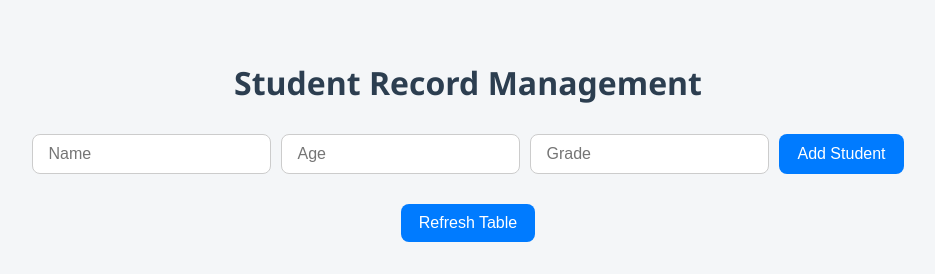
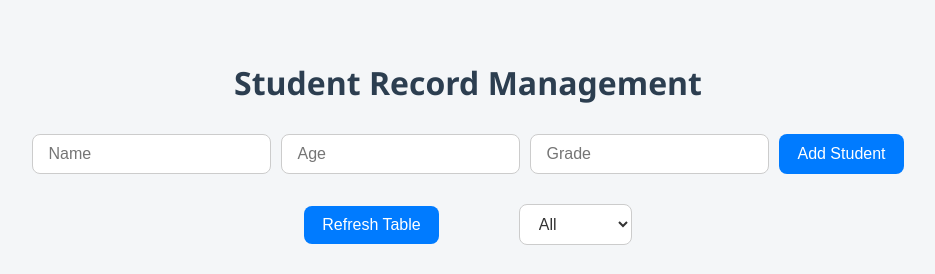
Before and after one commit to plufle/database-connectivity, a Flask app: page / in a window 1280 px wide. Shown: the top 274 px of the page, without its empty margins (172-1107 px from the left). Run offline with Flask 3, Linux system fonts and the light colour scheme; data that the repository does not hold is empty.

Commit message:
all done

```diff
--- a/static/script.js
+++ b/static/script.js
@@ -2,11 +2,14 @@ document.addEventListener("DOMContentLoaded", () => {
   const form = document.getElementById("student-form");
   const tableBody = document.querySelector("#student-table tbody");
 
-  function loadStudents() {
-    // Add timestamp to force fresh request
+  function loadStudents(gradeFilter = "") {
     fetch(`/students?ts=${Date.now()}`)
       .then((res) => res.json())
       .then((data) => {
+        if (gradeFilter) {
+          data = data.filter((student) => student.grade === gradeFilter);
+        }
+
         tableBody.innerHTML = "";
         data.forEach((student) => {
           const row = document.createElement("tr");
@@ -37,7 +40,7 @@ document.addEventListener("DOMContentLoaded", () => {
       body: JSON.stringify({ name, age, grade }),
     }).then(() => {
       form.reset();
-      loadStudents();
+      loadStudents("");
     });
   });
 
@@ -56,17 +59,26 @@ document.addEventListener("DOMContentLoaded", () => {
       method: "PUT",
       headers: { "Content-Type": "application/json" },
       body: JSON.stringify({ name, age, grade }),
-    }).then(loadStudents);
+    }).then(() => {
+      loadStudents(document.getElementById("filter-grade").value);
+    });
   };
 
   window.deleteStudent = (id) => {
     fetch(`/students/${id}`, {
       method: "DELETE",
-    }).then(loadStudents);
+    }).then(() => {
+      loadStudents(document.getElementById("filter-grade").value);
+    });
   };
   document.getElementById("refresh-btn").addEventListener("click", () => {
-    loadStudents();
+    loadStudents(document.getElementById("filter-grade").value);
   });
 
-  loadStudents();
+  document.getElementById("filter-grade").addEventListener("change", (e) => {
+    const gradeFilter = e.target.value;
+    loadStudents(gradeFilter);
+  });
+
+  loadStudents("");
 });
--- a/static/style.css
+++ b/static/style.css
@@ -82,6 +82,52 @@ body {
   overflow-x: auto;
 }
 
+.table button:hover {
+  background-color: #0056b3;
+  transform: scale(1.05);
+  transition: all 0.2s ease;
+}
+
+.table button:first-of-type:hover {
+  background-color: #218838;
+}
+
+.table button:last-of-type:hover {
+  background-color: #c82333;
+}
+.utility {
+  display: flex;
+  align-items: center;
+  justify-content: center;
+  gap: 5rem;
+  margin-bottom: 3rem;
+}
+
+.control-row {
+  display: flex;
+  justify-content: center;
+  align-items: center;
+  gap: 1rem;
+  margin-bottom: 2rem;
+}
+
+.dropdown {
+  padding: 10px 15px;
+  font-size: 1rem;
+  border-radius: 8px;
+  border: 1px solid #ccc;
+  background-color: white;
+  color: #333;
+  cursor: pointer;
+  transition: border-color 0.2s ease;
+}
+
+.dropdown:focus {
+  outline: none;
+  border-color: #007bff;
+  background-color: #f0f8ff;
+}
+
 .table {
   width: 100%;
   border-collapse: collapse;
--- a/templates/index.html
+++ b/templates/index.html
@@ -33,14 +33,16 @@
         />
         <button type="submit" class="btn btn-primary">Add Student</button>
       </form>
-      <div style="display: flex; align-items: center; justify-content: center">
-        <button
-          id="refresh-btn"
-          class="btn btn-primary"
-          style="margin: 0 auto; margin-bottom: 2rem"
-        >
-          Refresh Table
-        </button>
+      <div class="utility">
+        <button id="refresh-btn" class="btn btn-primary">Refresh Table</button>
+        <select id="filter-grade" class="dropdown">
+          <option value="">All</option>
+          <option value="A">Grade A</option>
+          <option value="B">Grade B</option>
+          <option value="C">Grade C</option>
+          <option value="D">Grade D</option>
+          <option value="F">Grade F</option>
+        </select>
       </div>
 
       <div class="table-wrapper">
```
